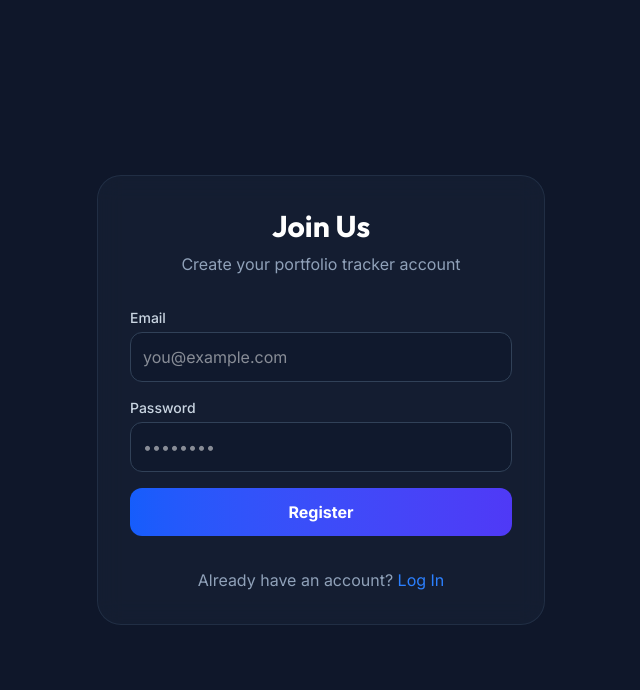
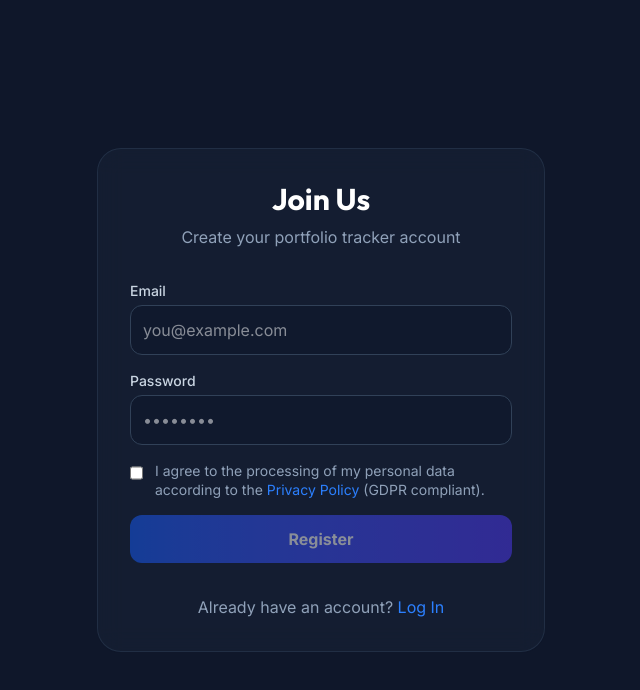
Before and after one commit to arpadbretz/stock-portfolio-tracker, a Next.js app: page /register in a window 1280 px wide. Shown: the top 690 px of the page, without its empty margins (319-959 px from the left). Built offline with nearby package versions, Linux system fonts and the light colour scheme; no server answers.

Commit message:
Add GDPR compliance and legal footer to auth pages

```diff
--- a/app/(auth)/login/page.tsx
+++ b/app/(auth)/login/page.tsx
@@ -110,13 +110,18 @@ export default function LoginPage() {
                         Continue with Google
                     </button>
                 </div>
-
                 <p className="mt-8 text-center text-slate-400">
                     Don't have an account?{' '}
                     <Link href="/register" className="text-blue-500 hover:underline">
                         Register
                     </Link>
                 </p>
+
+                <div className="mt-8 pt-6 border-t border-slate-700/50 flex justify-center gap-4 text-xs text-slate-500">
+                    <Link href="/legal/privacy" className="hover:text-slate-300 transition-colors">Privacy Policy</Link>
+                    <span>•</span>
+                    <span className="cursor-default text-slate-600">GDPR Compliant</span>
+                </div>
             </div>
         </div>
     );
--- a/app/(auth)/register/page.tsx
+++ b/app/(auth)/register/page.tsx
@@ -10,12 +10,19 @@ export default function RegisterPage() {
     const [password, setPassword] = useState('');
     const [error, setError] = useState<string | null>(null);
     const [loading, setLoading] = useState(false);
+    const [consent, setConsent] = useState(false);
     const supabase = createClient();
     const router = useRouter();
 
     const handleRegister = async (e: React.FormEvent) => {
         e.preventDefault();
         setLoading(true);
+        if (!consent) {
+            setError('Please accept the privacy policy to continue.');
+            setLoading(false);
+            return;
+        }
+
         setError(null);
 
         const { error } = await supabase.auth.signUp({
@@ -69,10 +76,28 @@ export default function RegisterPage() {
 
                     {error && <p className={`text-sm ${error.includes('Check your email') ? 'text-emerald-500' : 'text-rose-500'}`}>{error}</p>}
 
+                    <div className="flex items-start gap-3 mt-4">
+                        <input
+                            type="checkbox"
+                            id="consent"
+                            checked={consent}
+                            onChange={(e) => setConsent(e.target.checked)}
+                            className="mt-1 w-4 h-4 rounded border-slate-700 bg-slate-900/50 text-blue-600 focus:ring-blue-500"
+                            required
+                        />
+                        <label htmlFor="consent" className="text-sm text-slate-400 leading-snug cursor-pointer">
+                            I agree to the processing of my personal data according to the{' '}
+                            <Link href="/legal/privacy" className="text-blue-500 hover:underline">
+                                Privacy Policy
+                            </Link>{' '}
+                            (GDPR compliant).
+                        </label>
+                    </div>
+
                     <button
                         type="submit"
-                        disabled={loading}
-                        className="w-full py-3 bg-gradient-to-r from-blue-600 to-indigo-600 text-white font-bold rounded-xl hover:shadow-lg hover:shadow-blue-500/20 transition-all disabled:opacity-50"
+                        disabled={loading || !consent}
+                        className="w-full py-3 bg-gradient-to-r from-blue-600 to-indigo-600 text-white font-bold rounded-xl hover:shadow-lg hover:shadow-blue-500/20 transition-all disabled:opacity-50 disabled:cursor-not-allowed"
                     >
                         {loading ? 'Creating account...' : 'Register'}
                     </button>
--- /dev/null
+++ b/app/legal/privacy/page.tsx
@@ -0,0 +1,46 @@
+export default function PrivacyPolicy() {
+    return (
+        <div className="min-h-screen bg-[#0f172a] text-slate-200 p-8 md:p-24 selection:bg-emerald-500/30">
+            <article className="max-w-3xl mx-auto prose prose-invert prose-emerald">
+                <h1 className="text-4xl font-bold text-white mb-8 border-b border-slate-700 pb-4">Privacy Policy (Adatvédelmi Nyilatkozat)</h1>
+
+                <section className="mb-8">
+                    <h2 className="text-2xl font-semibold text-emerald-400 mb-4">1. Data Controller (Adatkezelő)</h2>
+                    <p className="text-slate-300 leading-relaxed italic">
+                        [Your Name or Company Name]<br />
+                        [Your Address]<br />
+                        Email: [Your Support Email]
+                    </p>
+                </section>
+
+                <section className="mb-8">
+                    <h2 className="text-2xl font-semibold text-emerald-400 mb-4">2. Purpose of Data Processing</h2>
+                    <p className="text-slate-300 leading-relaxed">
+                        We collect and process your email address exclusively for the purpose of providing access to the Stock Portfolio Tracker, enabling user-specific data storage, and ensuring account security. This is processed under the legal basis of performing a contract (Art. 6(1)(b) of the GDPR).
+                    </p>
+                    <p className="text-slate-300 mt-2 font-medium">
+                        (Az adatkezelés célja a Stock Portfolio Tracker szolgáltatás nyújtása, a felhasználó-specifikus adatok tárolása és a fiók biztonságának garantálása.)
+                    </p>
+                </section>
+
+                <section className="mb-8">
+                    <h2 className="text-2xl font-semibold text-emerald-400 mb-4">3. Data Storage & Subprocessors</h2>
+                    <p className="text-slate-300 leading-relaxed">
+                        Your data is stored securely using **Supabase** (Supabase Inc.). While Supabase is a US-based entity, we process data using their Frankfurt, Germany (eu-central-1) region to ensure high protection standards within the EEA.
+                    </p>
+                </section>
+
+                <section className="mb-8">
+                    <h2 className="text-2xl font-semibold text-emerald-400 mb-4">4. Your Rights</h2>
+                    <p className="text-slate-300 leading-relaxed">
+                        Under the GDPR and Hungarian Info Act (Infótörvény), you have the right to request access to, rectification, or erasure of your personal data. You may also object to processing or request data portability.
+                    </p>
+                </section>
+
+                <div className="mt-12 pt-8 border-t border-slate-800 text-sm text-slate-500">
+                    Last updated: January 2026
+                </div>
+            </article>
+        </div>
+    );
+}
```
